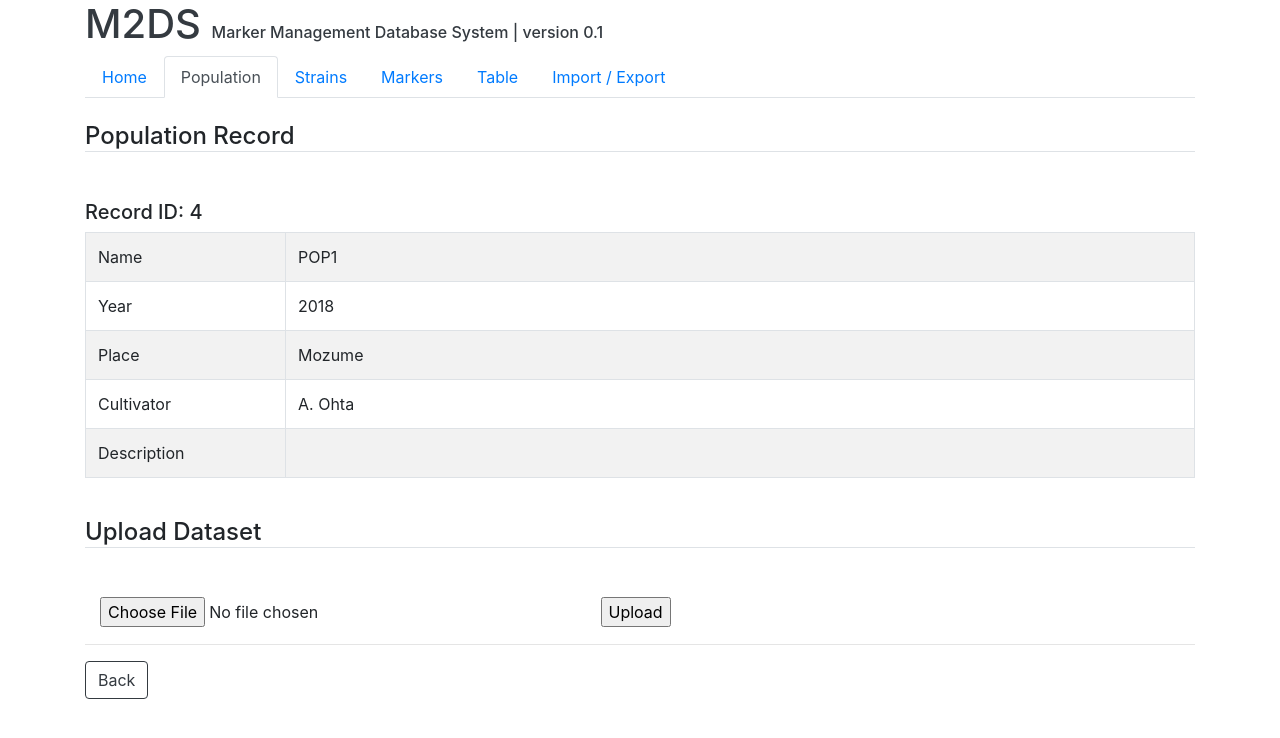
After one commit to qqep685d/M2DS, a Django app: page /dataset/upload/4/ in a window 1280 px wide. The commit adds this page. Shown: the top 738 px of the page. Run offline with Django 3.2, Linux system fonts and the light colour scheme; data comes from the database, SQL or seed files in the repository; some libraries are stand-ins or nearby versions.

Commit message:
import-data to pandas-dataframe

```diff
--- a/m2ds/mm/forms.py
+++ b/m2ds/mm/forms.py
@@ -7,8 +7,3 @@ class PopulationForm(ModelForm):
     class Meta:
         model = Population
         fields = ('name', 'year', 'place', 'cultivator', 'description',)
-
-class UploadFileForm(Form):
-    """Form for File Uploader"""
-    title = forms.CharField(max_length=50)
-    file  = forms.FileField()
--- /dev/null
+++ b/m2ds/mm/templates/mm/dataset_upload.html
@@ -0,0 +1,52 @@
+{% extends "mm/base.html" %}
+{% load bootstrap4 %}
+
+{% block content %}
+        <h4 class="mt-4 mb-5 border-bottom">Population Record</h4>
+        <div class="row">
+            <div class="col-md-2"><h5>Record ID: {{population.id}}</h5></div>
+        </div>
+        <div class="table-responsive">
+            <table class="table table-striped table-bordered">
+                <tbody>
+                    <tr><td style="width:200px;">Name</td><td>{{population.name}}</td></tr>
+                    <tr><td>Year</td><td>{{population.year}}</td></tr>
+                    <tr><td>Place</td><td>{{population.place}}</td></tr>
+                    <tr><td>Cultivator</td><td>{{population.cultivator}}</td></tr>
+                    <tr><td>Description</td><td>{{population.description}}</td></tr>
+                </tbody>
+            </table>
+        </div>
+
+        <h4 class="mt-4 mb-5 border-bottom">Upload Dataset</h4>
+        <form method="post" enctype="multipart/form-data">
+            {% csrf_token %}
+            <table>
+                <tr>
+                    <td class="col-md-10"><input type="file" name="file"></td>
+                    <td class="col-md-2"><input type="submit" value="Upload"></td>
+                </tr>
+            </table>
+        </form>
+
+        {% if uploaded_file %}
+            <h4 class="mt-4 mb-5 border-bottom">Import Dataset to Database</h4>
+            <form action="{% url 'mm:dataset_import' population_id=population.id %}" method="post">
+                {% csrf_token %}
+                <table class="table table-bordered">
+                    <tr>
+                        <td>Dataset</td>
+                        <td class="col-md-8">
+                            {{uploaded_file}}
+                            <div style="display:none;"><input type="text" name="filename" value="{{uploaded_file}}"></div>
+                        </td>
+                        <td class="col-md-2">
+                            <button type="submit" class="btn btn-outline-primary">Import</button>
+                        </td>
+                    </tr>
+                </table>
+            </form>
+        {% endif %}
+    <hr>
+    <a href="{% url 'mm:population_list' %}" class="btn btn-outline-dark">Back</a>
+{% endblock content %}
--- a/m2ds/mm/templates/mm/population_list.html
+++ b/m2ds/mm/templates/mm/population_list.html
@@ -22,7 +22,7 @@
             <td>{{ population_rec.place }}</td>
             <td>{{ population_rec.cultivator }}</td>
             <td>
-                <a href="{% url 'mm:population_upload' population_id=population_rec.id %}" class="btn btn-outline-dark btn-sm">Upload</a>
+                <a href="{% url 'mm:dataset_upload' population_id=population_rec.id %}" class="btn btn-outline-dark btn-sm">Upload</a>
                 <a href="{% url 'mm:population_edit' population_id=population_rec.id %}" class="btn btn-outline-primary btn-sm">Edit</a>
                 <a href="{% url 'mm:population_confirm' population_id=population_rec.id %}" class="btn btn-outline-danger btn-sm">Delete</a>
             </td>
--- a/m2ds/mm/urls.py
+++ b/m2ds/mm/urls.py
@@ -7,20 +7,23 @@ urlpatterns = [
     # Top-page
     path('', views.index, name='index'),
 
-    # URLs for Cultivation
+    # Population
     path('population/', views.population_list, name='population_list'),    # Show
     path('population/add/', views.population_edit, name='population_add'), # Add
     path('population/edit/<int:population_id>/', views.population_edit, name='population_edit'),  # Edit
     path('population/confirm/<int:population_id>/', views.population_confirm, name='population_confirm'),     # Delete
     path('population/del/<int:population_id>/', views.population_del, name='population_del'),     # Delete
-    path('population/upload/<int:population_id>/', views.population_upload, name='population_upload'),  # Data Upload
 
-    # URLs for Strain
+    # Dataset
+    path('dataset/upload/<int:population_id>/', views.dataset_upload, name='dataset_upload'),  # Upload
+    path('dataset/import/<int:population_id>/', views.dataset_import, name='dataset_import'),  # Import
+
+    # Strain
     path('strain/', views.strain_list, name='strain_list'),    # Show
 #    path('strain/add/', views.strain_edit, name='strain_add'), # Add
 #    path('strain/edit/<int:strain_id>/', views.strain_edit, name='strain_edit'),  # Edit
 #    path('strain/del/<int:strain_id>/', views.strain_del, name='strain_del'),     # Delete
 
-    # URLs for MSTable
+    # Marker
 
 ]
--- a/m2ds/mm/views.py
+++ b/m2ds/mm/views.py
@@ -1,10 +1,13 @@
 from django.shortcuts import render, get_object_or_404, redirect
-from django.http import HttpResponse, HttpResponseRedirect
+from django.http import HttpResponse, HttpResponseRedirect, HttpRequest
 
 import sys, os
+import pandas as pd
 
 from mm.models import Population, Strain, Marker, MSTable
-from mm.forms import PopulationForm, UploadFileForm
+from mm.forms import PopulationForm
+
+UPLOADE_DIR = os.path.dirname(os.path.abspath(__file__)) + '/static/upload_files/'
 
 #--- Index ---
 def index(request):
@@ -48,11 +51,11 @@ def population_edit(request, population_id=None):
 
 def population_confirm(request, population_id):
     """ Confirm """
-    population_recs = Population.objects.filter(id=population_id)
+    population = get_object_or_404(Population, pk=population_id)
     return render(
         request,
         'mm/population_confirm.html',
-        {'population_recs' : population_recs, 'population_id' : population_id, 'active_navi' : 1}
+        {'population' : population, 'population_id' : population_id, 'active_navi' : 1}
     )
 
 
@@ -63,12 +66,10 @@ def population_del(request, population_id):
     return redirect('mm:population_list')
 
 
-
-def population_upload(request, population_id):
+#--- Dataset ---
+def dataset_upload(request, population_id):
     """ Upload Dataset """
-    UPLOADE_DIR = os.path.dirname(os.path.abspath(__file__)) + '/static/upload_files/'
-
-    population_recs = Population.objects.filter(id=population_id)
+    population = get_object_or_404(Population, pk=population_id)
 
     if request.FILES:
         upload_file = request.FILES['file']
@@ -80,16 +81,31 @@ def population_upload(request, population_id):
 
         return render(
             request,
-            'mm/population_upload.html',
-            {'population_recs' : population_recs, 'uploaded_file' : upload_file.name, 'active_navi' : 1}
+            'mm/dataset_upload.html',
+            {'population' : population, 'uploaded_file' : upload_file.name, 'active_navi' : 1}
         )
 
     else:
         return render(
             request,
-            'mm/population_upload.html',
-            {'population_recs' : population_recs, 'active_navi' : 1}
+            'mm/dataset_upload.html',
+            {'population' : population, 'active_navi' : 1}
         )
+
+
+def dataset_import(request, population_id):
+    if request.method == 'POST':
+        filename = request.POST['filename']
+
+        f_in = UPLOADE_DIR + filename
+        df = pd.read_csv(f_in, sep='\t', header=0)
+
+        # dfの処理 -> DBに入れる
+        #return HttpResponse(list(df.columns)[0])
+
+#    population = get_object_or_404(Population, pk=population_id)
+
+
 
 
 #--- Strain ---
```
Also changed, not shown: m2ds/mm/templates/mm/population_confirm.html (+7 -9 lines), m2ds/mm/templates/mm/population_upload.html (deleted, +0 -51 lines), 1 other file.
